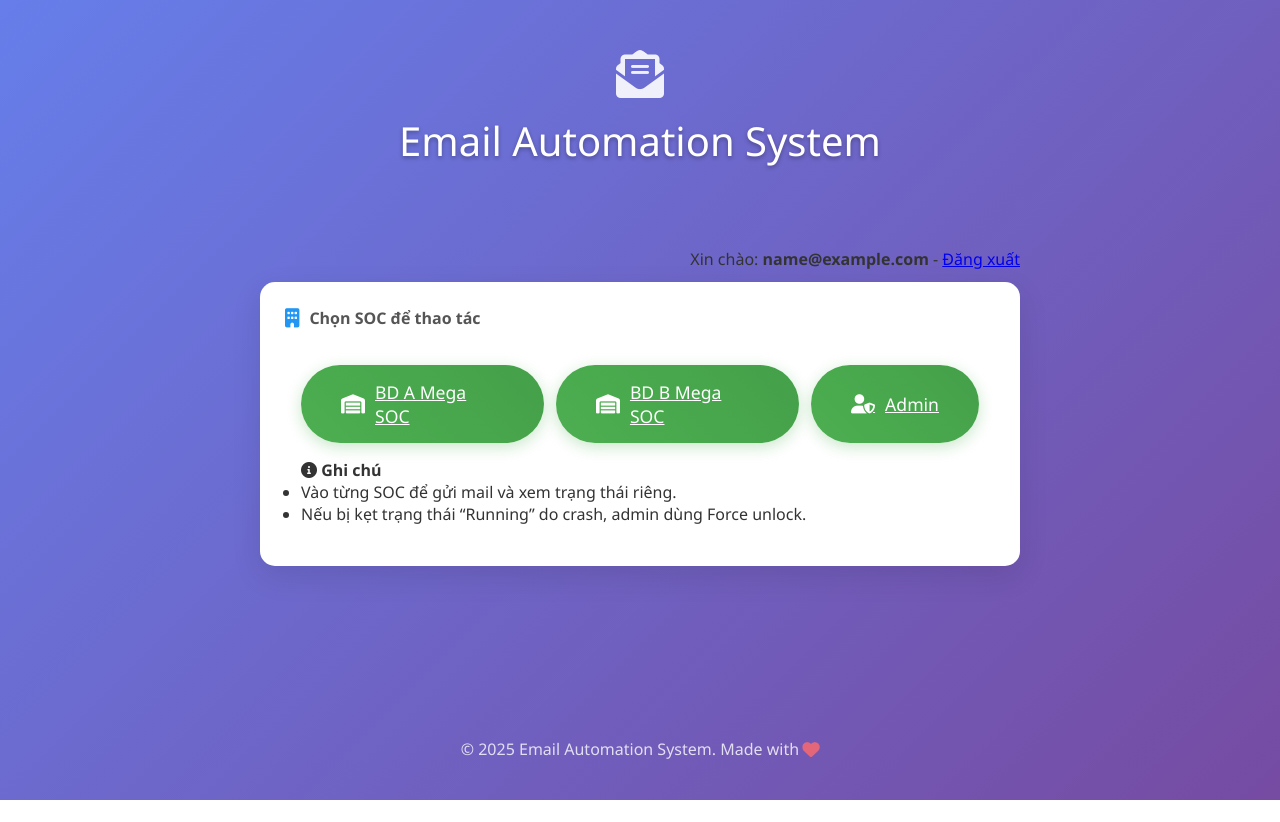
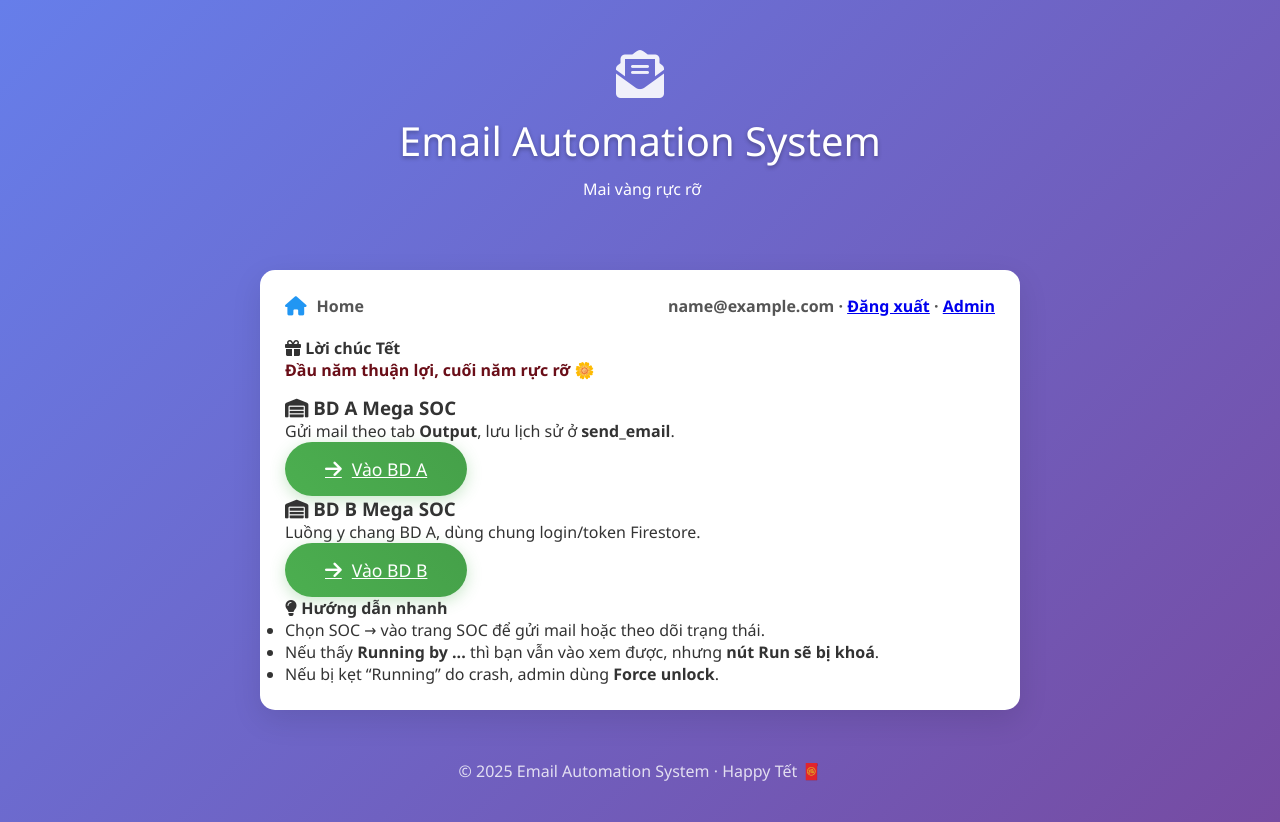
Before and after one commit to KienQuocNgoShopee/gmail-flask-railway, a Flask app: template templates/index.html in a window 1280 px wide. Before the commit the page ends 800 px from the top, so only its background shows below. Run offline with Flask 3, Linux system fonts and the light colour scheme; the template is opened without the code that fills it: most values are stand-ins (such as "Sample title", 1, 10 or a date in 2020); parts of the project's set-up code (start-up, migrations or seed data) failed here and were passed over.

Commit message:
Add BDB-2

```diff
--- a/app.py
+++ b/app.py
@@ -134,7 +134,6 @@ def _render_soc_page(soc: str):
         soc=soc,
         soc_name=SOC_CONFIG[soc]["name"],
     )
-
 
 # --- Bắt Đầu Đăng Nhập ---
 @app.route("/login")
--- a/templates/index.html
+++ b/templates/index.html
@@ -3,60 +3,89 @@
 <head>
   <meta charset="UTF-8" />
   <meta name="viewport" content="width=device-width, initial-scale=1.0" />
-  <title>Home - Email Automation System</title>
+  <title>Home - Email Automation</title>
 
   <link rel="stylesheet" href="{{ url_for('static', filename='css/style.css') }}">
   <link href="https://cdnjs.cloudflare.com/ajax/libs/font-awesome/6.0.0/css/all.min.css" rel="stylesheet">
 </head>
 
 <body data-email="{{ email }}">
-  <div class="container">
+  <div class="container lanterns">
+    <div class="lantern left"></div>
+    <div class="lantern right"></div>
+
     <div class="header">
       <i class="fas fa-envelope-open-text"></i>
       <h1>Email Automation System</h1>
-    </div>
-
-    <div style="text-align:right; margin-bottom: 12px;">
-      <p>Xin chào: <strong>{{ email }}</strong> - <a href="/logout">Đăng xuất</a></p>
+      <div class="tet-badge">
+        <i class="fas fa-sparkles"></i>
+        <span>Mai vàng rực rỡ</span>
+      </div>
     </div>
 
     <div class="main-content">
       <div class="status-panel">
         <div class="status-header">
-          <i class="fas fa-building"></i>
-          <span>Chọn SOC để thao tác</span>
+          <i class="fas fa-house"></i>
+          <span>Home</span>
+          <span style="margin-left:auto; font-weight:900;">
+            {{ email }} · <a href="/logout">Đăng xuất</a> · <a href="/admin">Admin</a>
+          </span>
         </div>
 
-        <div style="display:flex; gap:12px; justify-content:center; padding: 16px;">
-          <a class="btn-primary" href="/bda">
-            <i class="fas fa-warehouse"></i>
-            <span>BD A Mega SOC</span>
-          </a>
-
-          <a class="btn-primary" href="/bdb">
-            <i class="fas fa-warehouse"></i>
-            <span>BD B Mega SOC</span>
-          </a>
-
-          <a class="btn-primary" href="/admin">
-            <i class="fas fa-user-shield"></i>
-            <span>Admin</span>
-          </a>
+        <div class="info-box" style="margin-top:0;">
+          <h4><i class="fas fa-gift"></i> Lời chúc Tết</h4>
+          <p id="tetWish" style="font-weight:900; color:#6A0E18;"></p>
         </div>
 
-        <div class="info-box" style="margin: 0 16px 16px;">
-          <h4><i class="fas fa-info-circle"></i> Ghi chú</h4>
+        <div class="home-grid" style="margin-top:14px;">
+          <div class="soc-card">
+            <h3><i class="fas fa-warehouse"></i> BD A Mega SOC</h3>
+            <div class="soc-meta">
+              Gửi mail theo tab <b>Output</b>, lưu lịch sử ở <b>send_email</b>.
+            </div>
+            <a class="btn-primary" href="/bda">
+              <i class="fas fa-arrow-right"></i><span>Vào BD A</span>
+            </a>
+          </div>
+
+          <div class="soc-card">
+            <h3><i class="fas fa-warehouse"></i> BD B Mega SOC</h3>
+            <div class="soc-meta">
+              Luồng y chang BD A, dùng chung login/token Firestore.
+            </div>
+            <a class="btn-primary" href="/bdb">
+              <i class="fas fa-arrow-right"></i><span>Vào BD B</span>
+            </a>
+          </div>
+        </div>
+
+        <div class="info-box">
+          <h4><i class="fas fa-lightbulb"></i> Hướng dẫn nhanh</h4>
           <ul>
-            <li>Vào từng SOC để gửi mail và xem trạng thái riêng.</li>
-            <li>Nếu bị kẹt trạng thái “Running” do crash, admin dùng Force unlock.</li>
+            <li>Chọn SOC → vào trang SOC để gửi mail hoặc theo dõi trạng thái.</li>
+            <li>Nếu thấy <b>Running by ...</b> thì bạn vẫn vào xem được, nhưng <b>nút Run sẽ bị khoá</b>.</li>
+            <li>Nếu bị kẹt “Running” do crash, admin dùng <b>Force unlock</b>.</li>
           </ul>
         </div>
       </div>
     </div>
 
     <div class="footer">
-      <p>&copy; 2025 Email Automation System. Made with <i class="fas fa-heart"></i></p>
+      <p>&copy; 2025 Email Automation System · Happy Tết 🧧</p>
     </div>
   </div>
+
+  <script>
+    const wishes = [
+      "Chúc năm mới bình an, chạy job phát ăn ngay ✨",
+      "Mai vàng nở rộ, mail đi vù vù 🧧",
+      "Tết đến rồi, KPI mượt như mơ 🎉",
+      "Chạy ít lỗi, log ít đỏ, ngủ ngon 😄",
+      "Đầu năm thuận lợi, cuối năm rực rỡ 🌼"
+    ];
+    const el = document.getElementById("tetWish");
+    if (el) el.innerText = wishes[Math.floor(Math.random() * wishes.length)];
+  </script>
 </body>
 </html>
```
Also changed, not shown: templates/admin.html (+32 -25 lines), templates/mail.html (+35 -21 lines).
